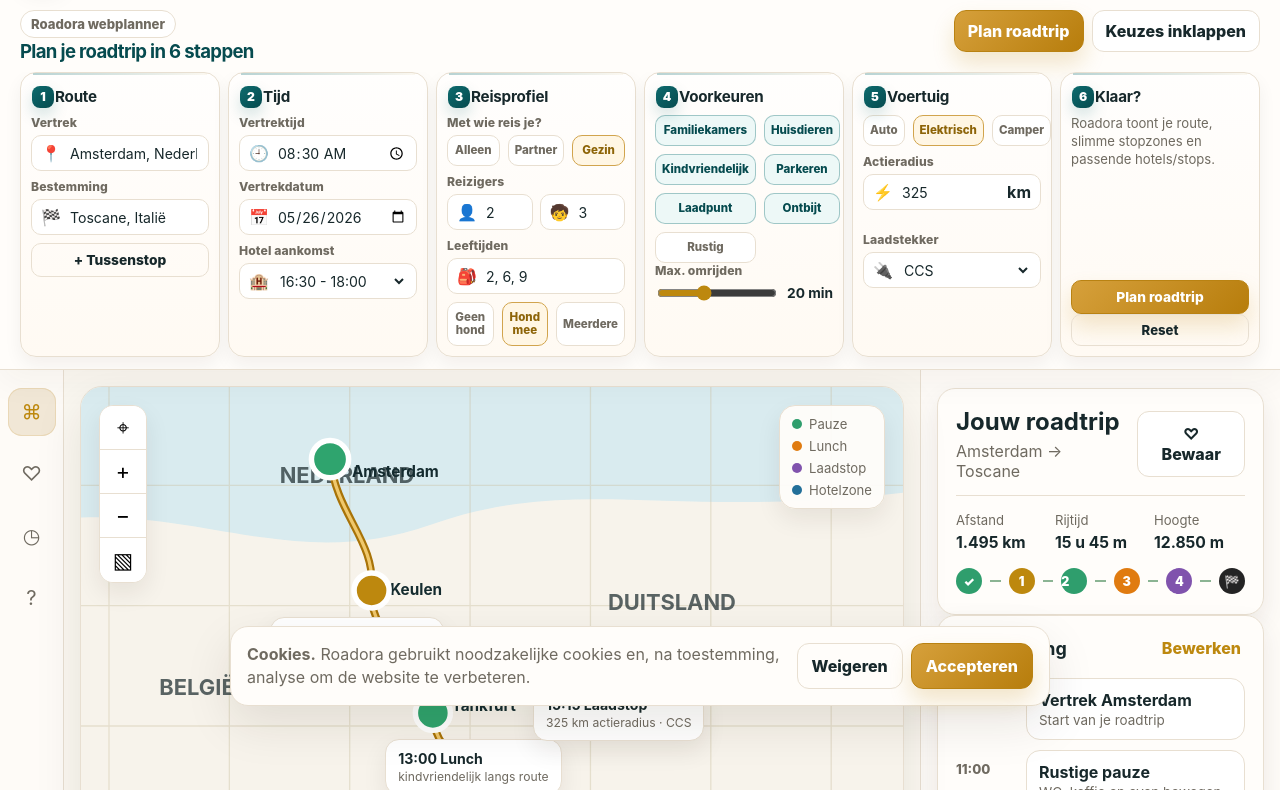
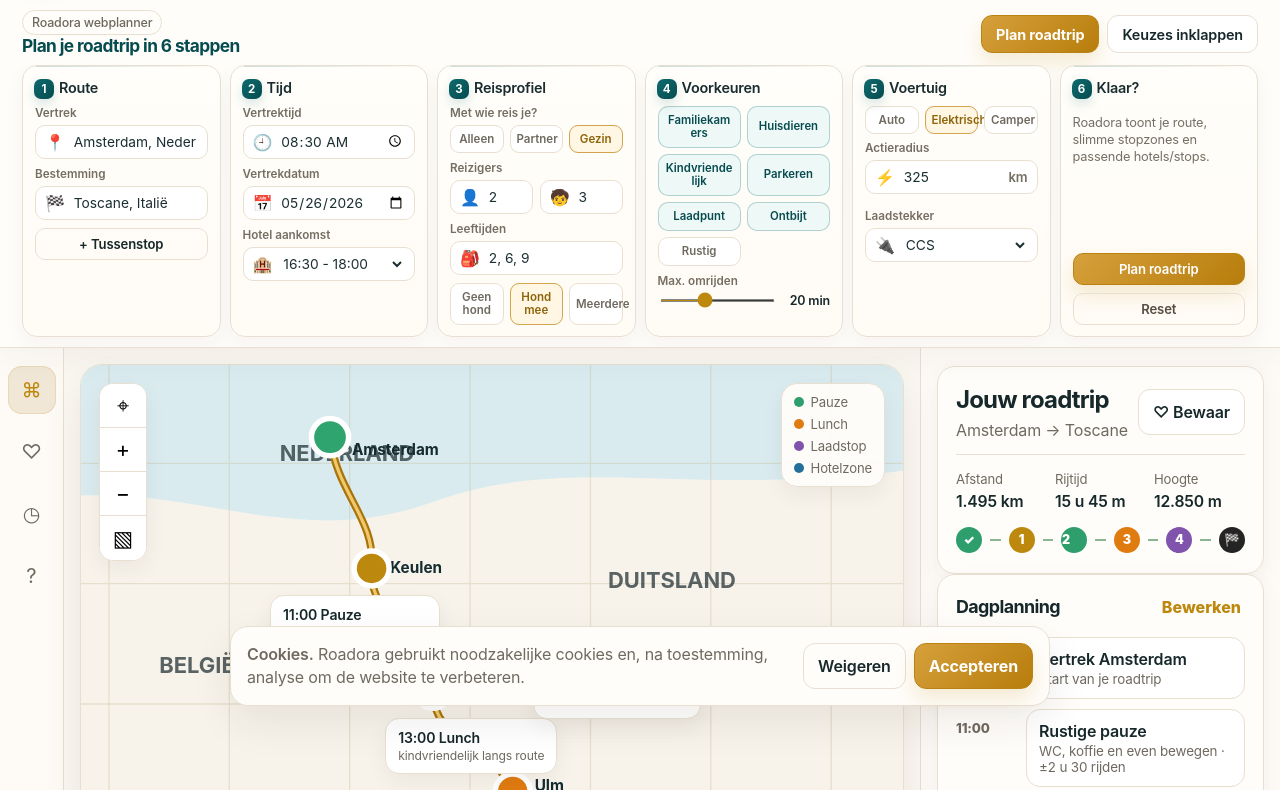
Before and after one commit to Roadora/roadora-website, a plain HTML site: page index.html in a window 1280 px wide. Shown: the part 76-866 px from the top of the page. Drawn offline with Linux system fonts and the light colour scheme.

Commit message:
Add files via upload

```diff
--- /dev/null
+++ b/css/refinement.css
@@ -0,0 +1,97 @@
+/* Roadora v1.3 — strakkere wizard, rustiger typografie en nette voorkeurkaart */
+:root{
+  --font: Inter, "SF Pro Text", "Segoe UI", Roboto, Helvetica, Arial, sans-serif;
+  --shadow-soft:0 8px 22px rgba(36,26,12,.055);
+  --shadow:0 16px 42px rgba(36,26,12,.08);
+}
+
+html{-webkit-font-smoothing:antialiased;text-rendering:optimizeLegibility;}
+body{font-family:var(--font);font-weight:400;letter-spacing:-.01em;}
+
+h1,h2,h3,.brand-word{font-weight:650;letter-spacing:-.035em;}
+strong,b{font-weight:620;}
+
+.pill{font-weight:540;font-size:.78rem;padding:.26rem .56rem;background:#fffdf9;}
+
+.wizard-head{padding:10px 22px 6px;align-items:center;}
+.wizard-head h1{font-size:clamp(1.08rem,1.25vw,1.35rem);font-weight:650;line-height:1.08;margin:2px 0 3px;}
+.wizard-head p{font-size:.86rem;line-height:1.28;color:#786f61;}
+.wizard-actions .btn{min-height:38px;padding:9px 14px;border-radius:11px;font-size:.9rem;font-weight:600;}
+
+.wizard-steps{
+  grid-template-columns:1.04fr 1.05fr 1.16fr 1.22fr 1.05fr .92fr;
+  gap:9px;
+  padding:0 22px 12px;
+  max-height:272px;
+}
+.wizard-card{
+  border-radius:15px;
+  padding:14px 12px 11px;
+  min-height:190px;
+  background:linear-gradient(180deg,#fffefa,#fffbf5);
+  box-shadow:0 8px 20px rgba(44,32,17,.045);
+}
+.wizard-card:after{left:13px;right:13px;height:1px;background:linear-gradient(90deg,rgba(13,107,110,.34),rgba(189,136,14,.05));}
+.wizard-card h2{font-size:.9rem;font-weight:640;margin:0 0 9px;padding-left:24px;color:#192c2f;}
+.wizard-card p{font-size:.8rem;line-height:1.35;color:#756e63;}
+.step-number{width:20px;height:20px;border-radius:7px;font-size:.72rem;font-weight:650;box-shadow:0 5px 12px rgba(13,107,110,.16);}
+
+.field{gap:5px;margin-bottom:9px;}
+.field label,.wizard-card .field label{font-size:.73rem;font-weight:560;color:#756e63;letter-spacing:0;}
+.input-wrap,.wizard-card .input-wrap{min-height:34px;border-radius:10px;padding:0 9px;background:#fff;}
+.input-wrap input,.input-wrap select,.wizard-card .input-wrap input,.wizard-card .input-wrap select{height:32px;font-size:.86rem;font-weight:400;color:#1b2e31;}
+.input-wrap strong{font-size:.82rem;font-weight:560;color:#756e63;}
+
+.btn{font-weight:600;letter-spacing:-.01em;}
+.btn.primary{font-weight:650;box-shadow:0 10px 20px rgba(189,136,14,.16);}
+.wizard-card .btn{font-size:.82rem;font-weight:600;padding:7px 9px;}
+
+.choice-grid.compact{grid-template-columns:repeat(3,minmax(0,1fr));gap:6px;}
+.choice,.wizard-card .choice{font-size:.72rem;font-weight:560;padding:7px 6px;border-radius:9px;white-space:normal;}
+.choice.active{font-weight:620;}
+
+/* Keuzekaart 4: nette, flexibele chips zonder afkappen */
+.pref-grid.compact-prefs{
+  display:grid;
+  grid-template-columns:repeat(2,minmax(0,1fr));
+  gap:6px;
+  align-content:start;
+  margin-bottom:8px;
+}
+.pref,.wizard-card .pref{
+  min-width:0;
+  width:100%;
+  font-size:.71rem;
+  font-weight:560;
+  line-height:1.15;
+  padding:7px 7px;
+  border-radius:10px;
+  white-space:normal;
+  overflow-wrap:anywhere;
+}
+.pref.active{font-weight:610;background:#eef8f7;border-color:rgba(13,107,110,.28);}
+
+.range-row{gap:8px;}
+.range-row input[type=range]{height:3px;}
+.range-row strong,.wizard-card .range-row strong{font-size:.78rem;font-weight:560;min-width:45px;text-align:right;}
+.two{gap:7px;}
+.ev-fields{gap:7px;margin-top:7px;}
+.finish-card{gap:8px;}
+.finish-card .btn:first-of-type{margin-top:auto;}
+.finish-card .btn.ghost{font-weight:560;color:#554d42;}
+
+.card-title h2,.card-title h3{font-weight:650;}
+.stat strong{font-weight:620;}
+.timeline strong,.recommendation strong{font-weight:620;}
+
+@media (max-width:1380px){
+  .wizard-steps{grid-template-columns:repeat(6,minmax(150px,1fr));max-height:282px;}
+  .wizard-card{min-height:192px;}
+  .pref-grid.compact-prefs{grid-template-columns:repeat(2,minmax(0,1fr));}
+}
+
+@media (max-width:900px){
+  .wizard-steps{max-height:none;}
+  .wizard-card{min-height:auto;}
+  .pref-grid.compact-prefs{grid-template-columns:repeat(2,minmax(0,1fr));}
+}
--- a/css/styles.css
+++ b/css/styles.css
@@ -1 +1,2 @@
 @import url('./tokens.css');@import url('./base.css');@import url('./header.css');@import url('./layout.css');@import url('./components.css');@import url('./planner.css');@import url('./map.css');@import url('./content.css');@import url('./responsive.css');
+@import url('./refinement.css');
```
